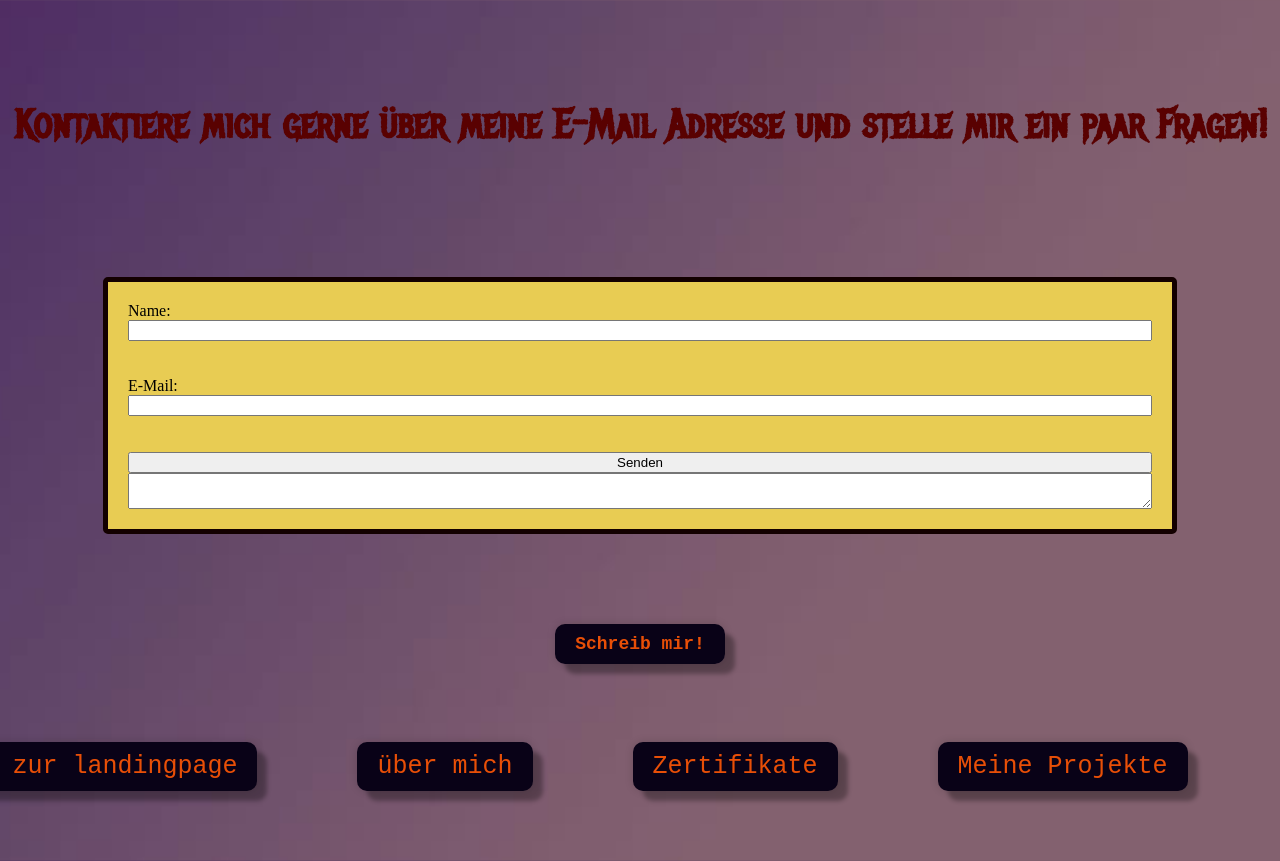
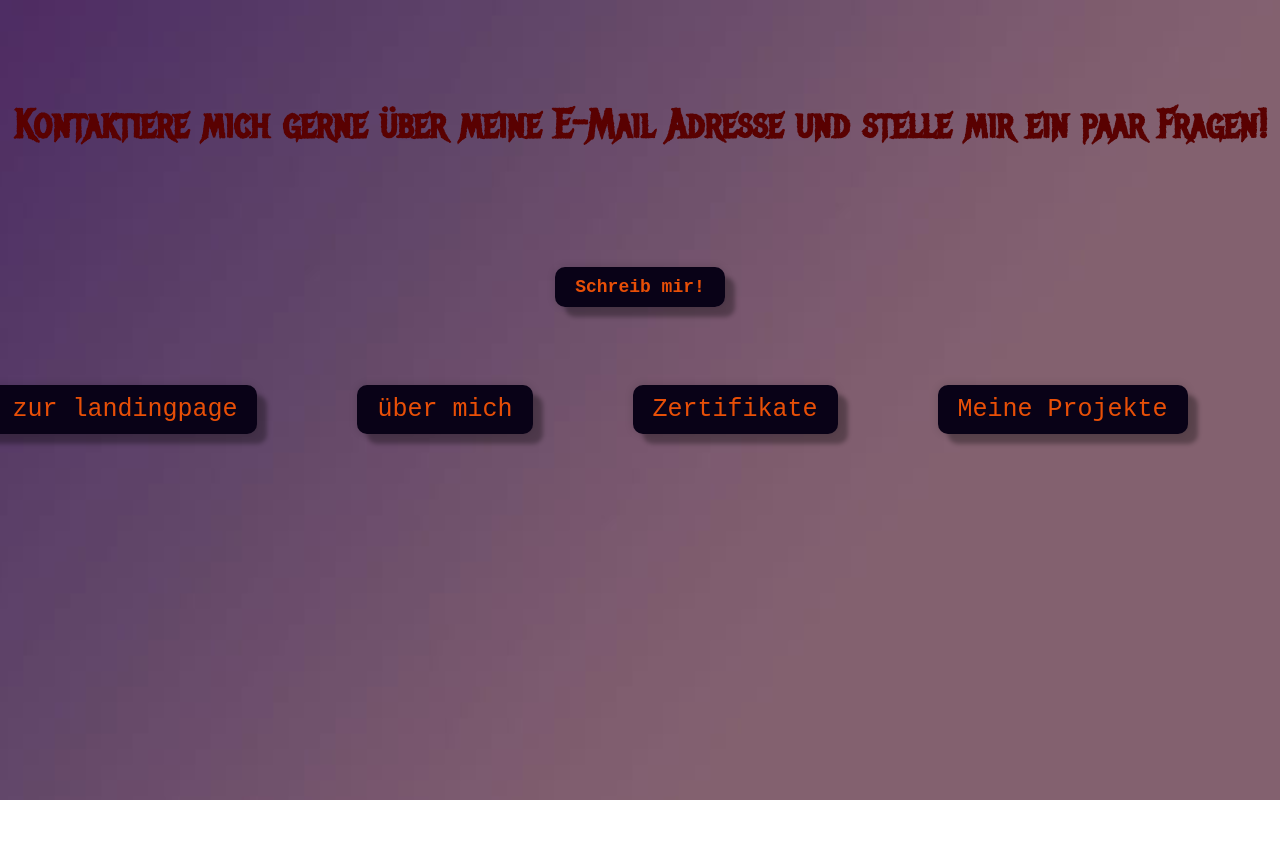
Before and after one commit to sebriede6/sebriede6.github.io, a plain HTML site: page kontakt.html in a window 1280 px wide. Shown: the top 861 px of the page. After the commit the page ends 800 px from the top, so only its background shows below. Drawn offline with Linux system fonts and the light colour scheme.

Commit message:
Update kontakt.html

```diff
--- a/kontakt.html
+++ b/kontakt.html
@@ -8,16 +8,6 @@
 
     </head>
     <body>
-
-
-        <form action="send-email.php" method="post">
-            <label for="name">Name:</label>
-            <input type="text" id="name" name="name"><br><br>
-            <label for="email">E-Mail:</label>
-            <input type="email" id="email" name="email"><br><br>
-            <input type="submit" value="Senden">
-            <textarea name="nachricht" id="Nachricht" required></textarea>
-          </form>
         <p><a href="mailto:sebriede6@gmail.com">Schreib mir!</a></p>
 
         <ul class="navigation">
```
